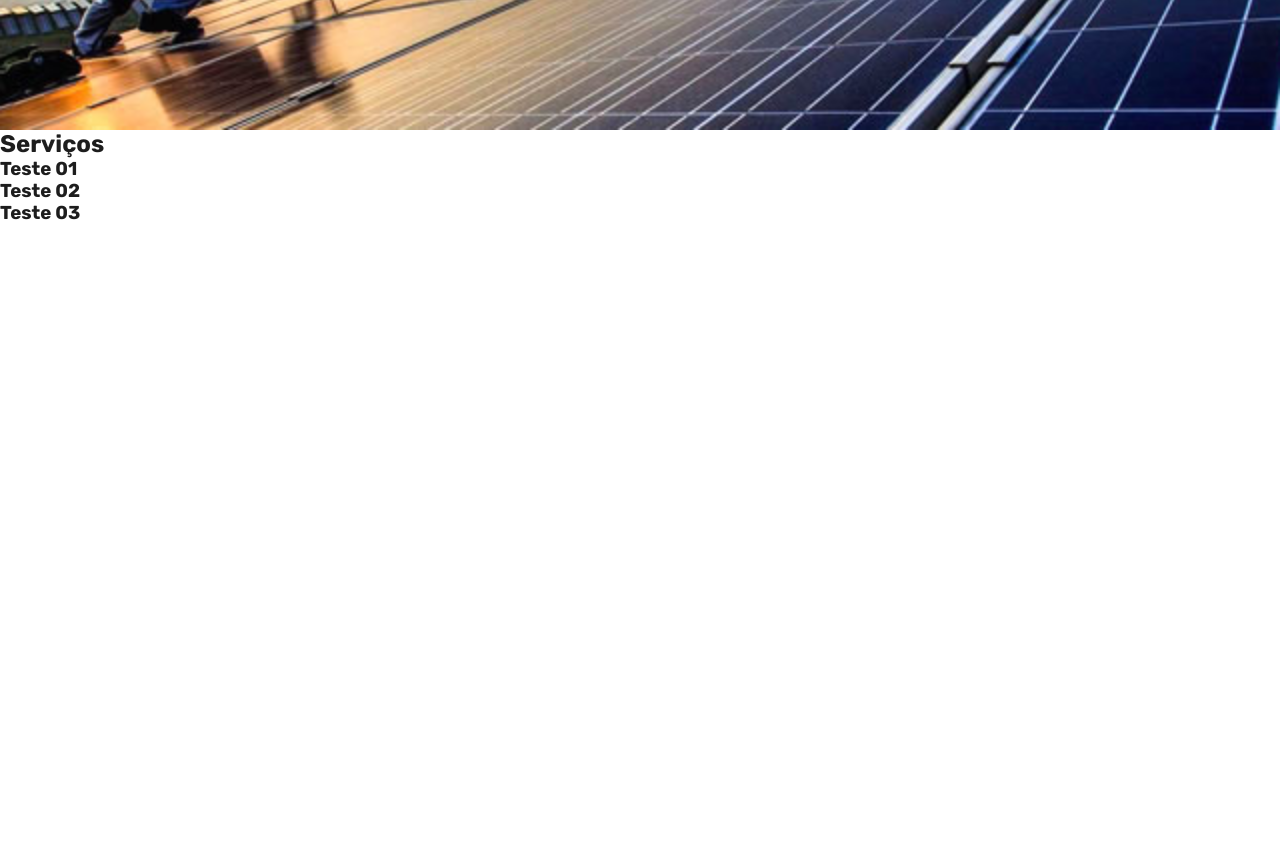
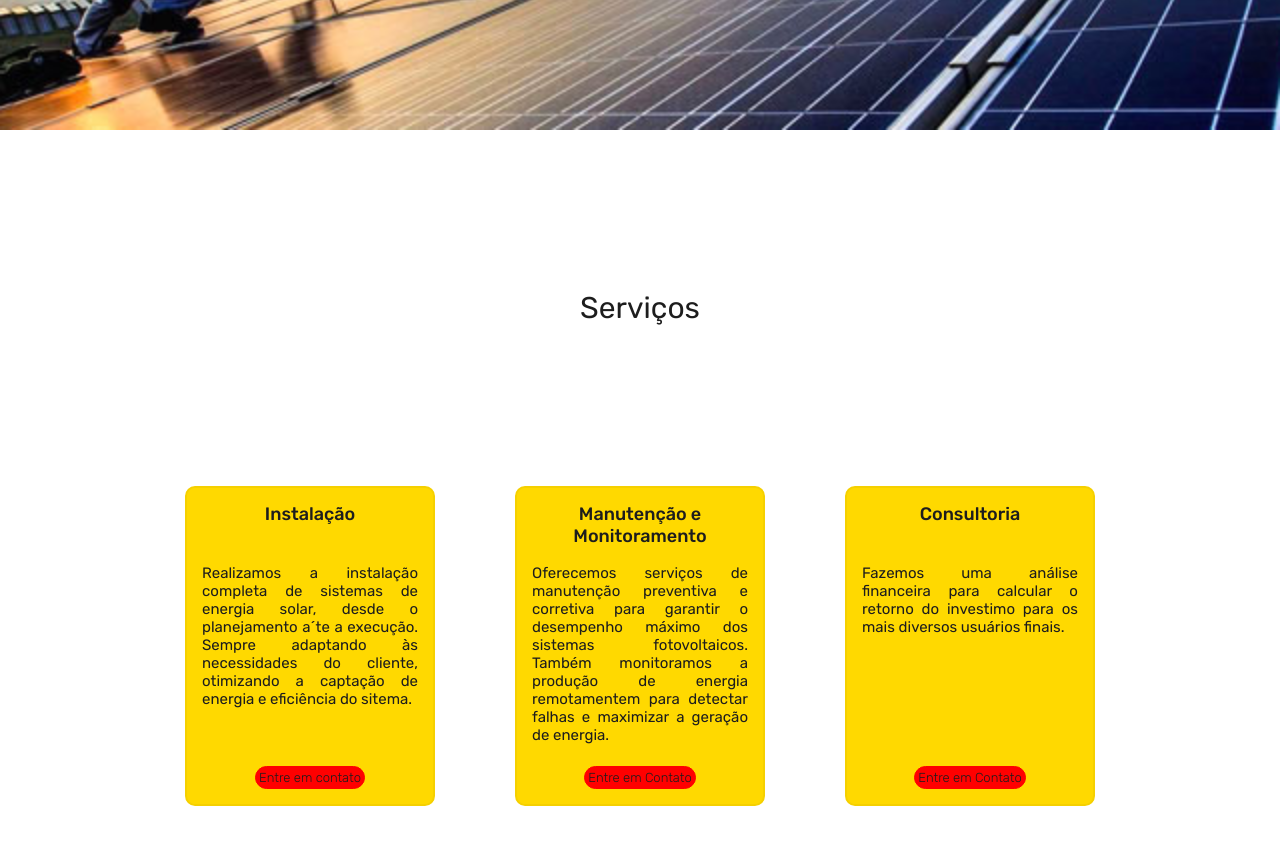
Before and after one commit to Daniel-Alisson/Projeto-EnergiaSolar, an Angular app: page / in a window 1280 px wide. Shown: the part 480-1324 px from the top of the page. Before the commit the page ends 800 px from the top, so only its background shows below. Built offline with nearby package versions, Linux system fonts and the light colour scheme.

Commit message:
V0.8
Criei 3 conteiners para mostrar alguns serviços e links. Preciso melhorar a paleta de cores dps tbm.

```diff
--- a/src/app/components/home/home.component.css
+++ b/src/app/components/home/home.component.css
@@ -44,3 +44,77 @@ main {
   transform: scale(1.1);
   box-shadow: 2px 2px 8px black;
 }
+
+h2 {
+  margin: 10rem auto;
+  display: flex;
+  justify-content: center;
+  align-items: center;
+  text-align: center;
+  flex-wrap: wrap;
+  color: var(--cor-font);
+  font-size: 30px;
+  font-weight: 400;
+}
+
+.servicos {
+  max-width: 1500px;
+  margin: 5rem auto;
+  display: flex;
+  flex-direction: row;
+  justify-content: center;
+  align-items: center;
+  gap: 5rem;
+  flex-wrap: wrap;
+  text-align: center;
+  overflow: visible;
+}
+
+.service {
+  position: relative;
+  display: flex;
+  justify-content: flex-start;
+  flex-direction: column;
+  align-items: center;
+  width: 250px;
+  height: 320px;
+  gap: 1rem;
+  text-align: justify;
+  word-wrap: break-word;
+  background-color: var(--cor-home-servicos);
+  border: 2px solid var(--cor-header-borda);
+  border-radius: 10px;
+  padding: 15px;
+  overflow: auto;
+}
+
+.service h3 {
+  font-size: 18px;
+  font-weight: 500;
+  height: 45px;
+  word-wrap: break-word;
+  text-align: center;
+}
+
+.service p {
+  font-size: 15px;
+  flex-grow: 1;
+}
+
+.service a {
+  font-size: 13px;
+  font-weight: 300;
+  text-decoration: none;
+  color: var(--cor-font);
+  background-color: red;
+  padding: 3px;
+  border: 1px solid red;
+  border-radius: 15px;
+  cursor: pointer;
+  transition: all 0.5s ease-in-out;
+}
+
+.service a:hover {
+  color: white;
+  transform: scale(1.1);
+}
--- a/src/app/components/home/home.component.html
+++ b/src/app/components/home/home.component.html
@@ -2,30 +2,42 @@
   <!-- É PARA SER UM BANNER, TENHO Q PESQUISAR COMO COLOCAR-->
   <section class="banner">
     <div>
-      <h1>Teste Completo</h1>
-      <a href="">Teste</a>
+      <h1>{{ title }}</h1>
+      <a href=""> {{ link }}</a>
     </div>
   </section>
 
+  <h2>Serviços</h2>
   <section class="servicos">
-    <h2>Serviços</h2>
     <!-- Servico 1-->
     <div class="service">
-      <h3>Teste 01</h3>
-      <p></p>
-      <a href=""></a>
+      <h3>Instalação</h3>
+      <p>
+        Realizamos a instalação completa de sistemas de energia solar, desde o
+        planejamento a´te a execução. Sempre adaptando às necessidades do
+        cliente, otimizando a captação de energia e eficiência do sitema.
+      </p>
+      <a href="">Entre em contato</a>
     </div>
     <!-- Servico 2-->
     <div class="service">
-      <h3>Teste 02</h3>
-      <p></p>
-      <a href=""></a>
+      <h3>Manutenção e Monitoramento</h3>
+      <p>
+        Oferecemos serviços de manutenção preventiva e corretiva para garantir o
+        desempenho máximo dos sistemas fotovoltaicos. Também monitoramos a
+        produção de energia remotamentem para detectar falhas e maximizar a
+        geração de energia.
+      </p>
+      <a href="">Entre em Contato</a>
     </div>
     <!-- Servico 3-->
     <div class="service">
-      <h3>Teste 03</h3>
-      <p></p>
-      <a href=""></a>
+      <h3>Consultoria</h3>
+      <p>
+        Fazemos uma análise financeira para calcular o retorno do investimo para
+        os mais diversos usuários finais.
+      </p>
+      <a href="">Entre em Contato</a>
     </div>
   </section>
 </main>
--- a/src/app/components/home/home.component.ts
+++ b/src/app/components/home/home.component.ts
@@ -4,8 +4,9 @@ import { Component } from '@angular/core';
   selector: 'app-home',
   imports: [],
   templateUrl: './home.component.html',
-  styleUrl: './home.component.css'
+  styleUrl: './home.component.css',
 })
 export class HomeComponent {
-
+  title = 'Economize com Energia Solar';
+  link = 'Fale Conosco';
 }
--- a/src/styles.css
+++ b/src/styles.css
@@ -8,6 +8,9 @@
   --cor-header-borda-link-portal: #ebebeb;
   /* CORES DE FONTES*/
   --cor-font: #1d1d1d;
+  /* CORES DO TOPICO SERVICOS NO HOME*/
+  --cor-home-background: #123132;
+  --cor-home-servicos: #ffd900;
 }
 
 * {
```
